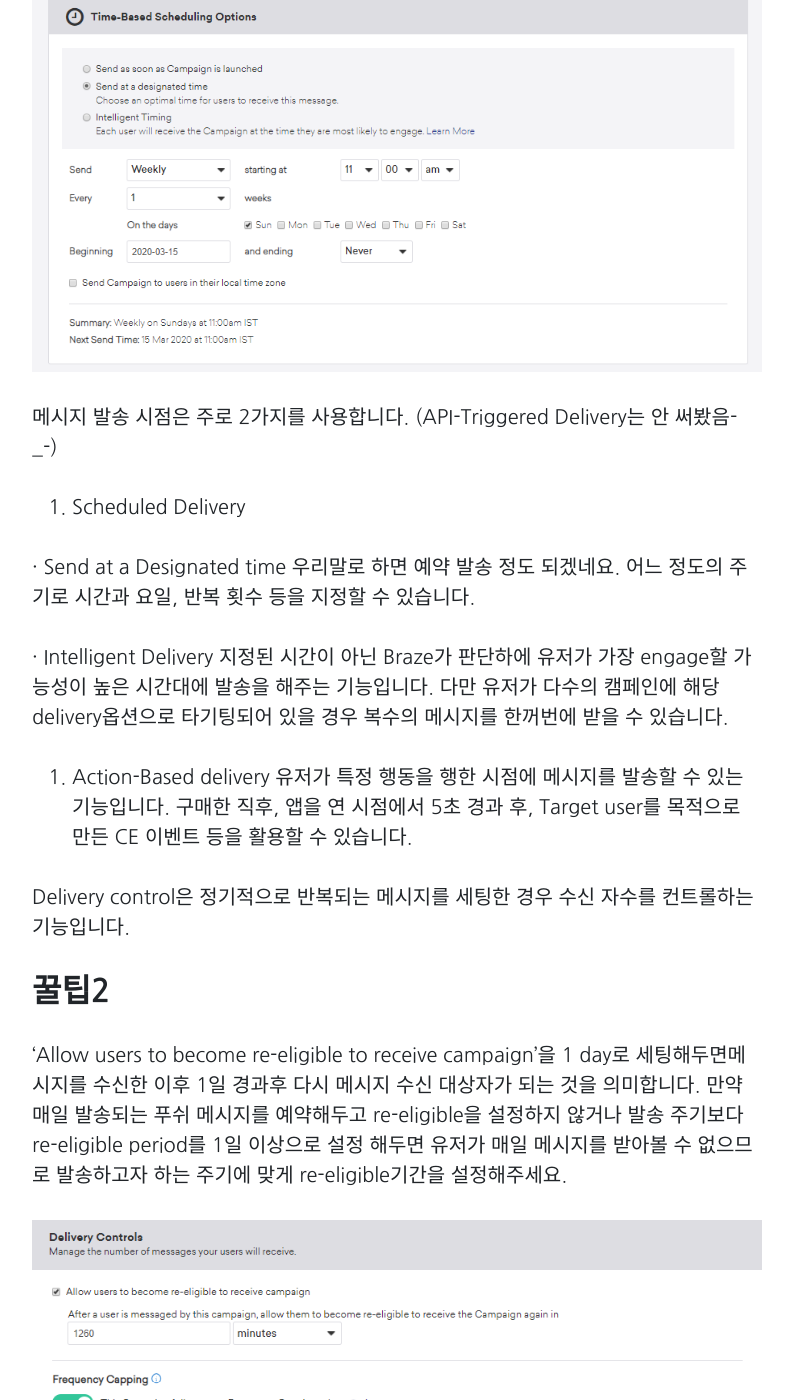
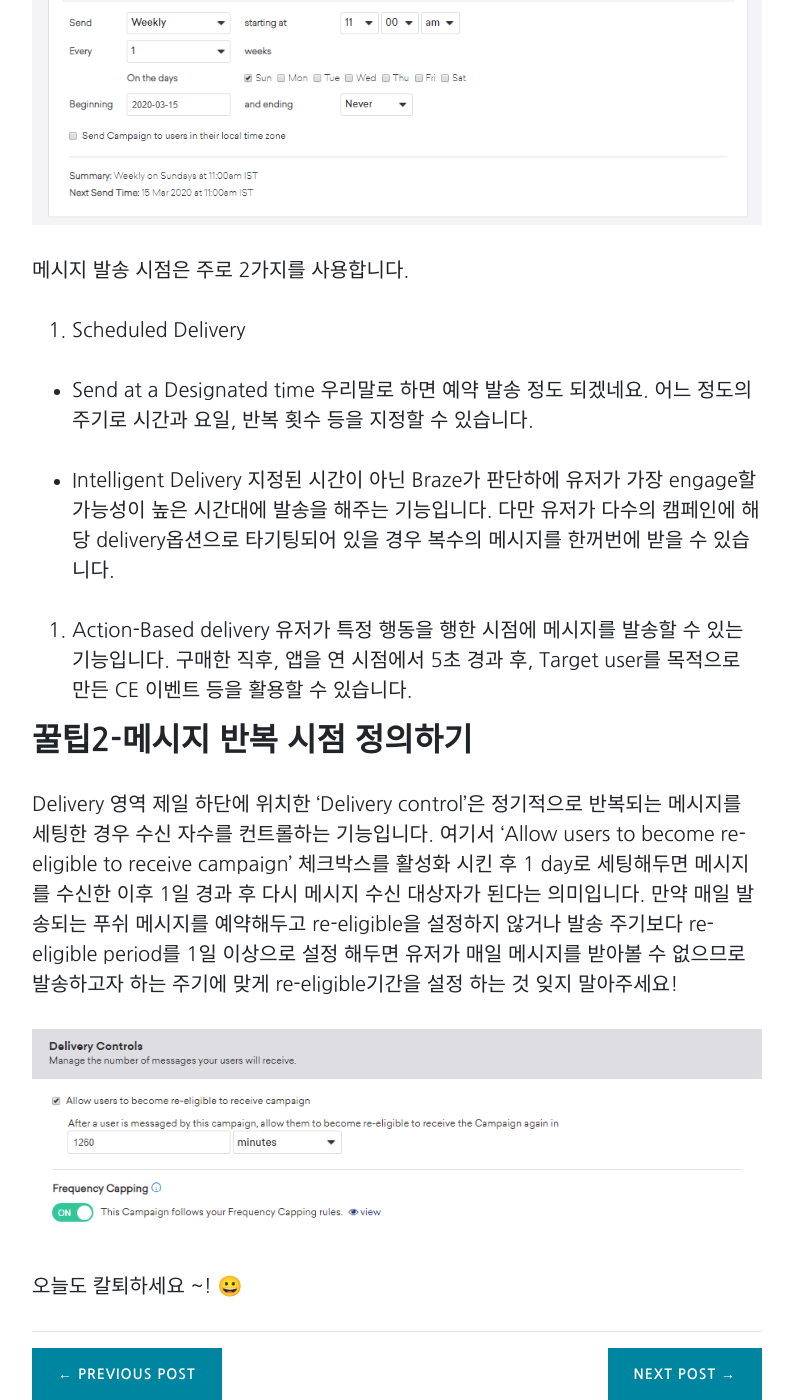
Before and after one commit to Marapro88/mara, a Jekyll site: the page built from _posts/2020-03-22-braze-honey-tip2-campaign-setting.md, in a window 1280 px wide and 1400 px high, scrolled down 6277 px. Shown: the whole window, without its empty margins (243-1036 px from the left). Built offline with Jekyll 4.4.1, drawn with Linux system fonts in a browser that asks for light colours; comment, search, counter and statistics services are not loaded; some of the changed text lies outside the part shown.

Commit message:
0507 Braze 2nd 포스팅 수정

```diff
--- a/_posts/2020-03-22-braze-honey-tip2-campaign-setting.md
+++ b/_posts/2020-03-22-braze-honey-tip2-campaign-setting.md
@@ -25,31 +25,23 @@
 ## Push vs In-app message
 우선 글을 시작하기에 앞서서 Push 와 In-app message가 무엇인지 살펴볼게요.
 
-![이미지1](/img/posts/03/01.png)
+![이미지1](/img/posts/03/01.png)![이미지3](/img/posts/03/03.png)
 
-Push는 모바일 잠금 화면 또는 알림 센터에 발송되는 메시지를 말합니다.
-
-![이미지3](/img/posts/03/03.png)
-
-In-app message는 서비스 앱 내에서 서비스 이용 중에 발송되는 메시지로 Braze에서는 3가지 type의 In-app message를 제공하고 있습니다.
+위 2개 이미지 중 좌측 이미지가 Push 우측 이미지가 In-app message입니다. Push는 모바일 잠금 화면 또는 알림 센터에 발송되는 메시지를 말합니다. In-app message는 서비스 앱 내에서 서비스 이용 중에 발송되는 메시지로 Braze에서는 3가지 type의 In-app message를 제공하고 있습니다.
 
 ![이미지4](/img/posts/03/04.png)
-
-SMS와 Push & In-app message를 비교해서 장점을 살펴본 아래 글도 참조해주세요.
-
-[푸시 메시지의 장점](https://blog.sendbird.com/ko/sms와-차별화되는-인앱-메시징과-푸시-알림의-중요성/)
 
 ## Campaign 세팅하기
 
 ![이미지5](/img/posts/03/05.png)
 
-Step 1. Create new campaign
+### Step 1. Create new campaign
 
 1. 좌측 메뉴바에서 ‘Campaigns’를 클릭
 2. +Create campaign 클릭
 3. 발송하고자 하는 메시지 type선택
 
- Step2. Compose
+ ### Step2. Compose
 
 ![이미지6](/img/posts/03/06.png)
 
@@ -59,69 +51,74 @@
 4. Push Title/Message 입력하기
 5. User customized 메시지 입력을 위해 +버튼 누르기
 
-## 꿀팁1
+## 꿀팁1- 개인화 메시지 보내기
 
 ![이미지7](/img/posts/03/07.PNG)
 
 메시지 입력창에서 “+”버튼을 누르고 들어가면 메시지를 개인화할 수 있는 창이 나옵니다. 이 기능을 사용하면 사내 DB에 저장되고 있는 유저의 정보를 활용해서 개인에게 맞춤화된 메시지를 발송할 수 있습니다.
 
-o  Personalization Type
- 여기서 어떤 값을 선택하느냐에 따라서 사용할 수 있는 Attribute의 종류가 결정됩니다. Braze에서 기본적으로 제공하는 Type은 Default attributes입니다.
+* Personalization Type
 
-o  Attribute
- 이름, 이메일, 성별, 마지막으로 앱 업데이트를 한 시점 등등 유저의 정보를 활용하여 개인에게 맞춤화된 메시지를 제공할 수 있습니다. 유저의 이름인 first_name을 골라보았습니다.
+여기서 어떤 값을 선택하느냐에 따라서 사용할 수 있는 Attribute의 종류가 결정됩니다. Braze에서 기본적으로 제공하는 Type은 Default attributes입니다.
 
-o  Default value(optional)
- 특정 유저가 Attribute에서 선택한 정보의 값을 가지고 있지 않은 경우, default로 보여줄 값을 입력해줍니다. “User”를 입력합니다.
+* Attribute
 
-o  Preview
- 실제 유저가 메시지를 받았을 때 볼 화면을 미리 보여줍니다.
+이름, 이메일, 성별, 마지막으로 앱 업데이트를 한 시점 등등 유저의 정보를 활용하여 개인에게 맞춤화된 메시지를 제공할 수 있습니다. 유저의 이름인 first_name을 골라보았습니다.
 
+* Default value(optional)
 
+특정 유저가 Attribute에서 선택한 정보의 값을 가지고 있지 않은 경우, default로 보여줄 값을 입력해줍니다. “User”를 입력합니다.
+
+* Preview
+
+실제 유저가 메시지를 받았을 때 볼 화면을 미리 보여줍니다.
 
 ![이미지8](/img/posts/03/08.png)
 
- 이미지 삽입하기
+1. 이미지 삽입하기
 
-1. 이미지를 삽입할 때 유의할 점은 메시지 type에 따라서 권장하는 이미지 spec이 있습니다. 권고 스펙은 이미지 삽입하는 pop-up창에서 안내해주고요, Push의 경우는 2:1 ratio를 반드시 지켜야만 올릴 수 있습니다. 2:1 비율이 아닌 이미지도 ‘Only images with a 2:1 aspect ratio.’ 체크박스를 해제하면 화면에 display는 되지만 최종 삽입은 되지 않습니다.
+   이미지를 삽입할 때 유의할 점은 메시지 type에 따라서 권장하는 이미지 spec이 있습니다. 권고 스펙은 이미지 삽입하는 pop-up창에서 안내해주고요, Push의 경우는 2:1 ratio를 반드시 지켜야만 올릴 수 있습니다. 2:1 비율이 아닌 이미지도 ‘Only images with a 2:1 aspect ratio.’ 체크박스를 해제하면 화면에 표시는 되지만 최종 삽입은 되지 않습니다.
 
- ![이미지9](/img/posts/03/09.PNG)
+    ![이미지9](/img/posts/03/09.PNG)
 
-1.  On click behavior
-    유저가 푸시 메시지를 클릭했을 때 일어나는 행동을 지정해줍니다.
-   Open App
-   Redirect to Web url
-   Deep Link into Application
-   3가지 행동 type을 제공하지만 유저의 engagement를 높이기 위해서는 Deep Link를 통해서 유저가 engagement를 일으키기를 원하는 그 페이지에 랜딩 시켜주는 것이 중요하겠죠. Deep link는 Product 팀과 상의해서 미리 개발되어 있는 경우는 Deep Link를 받아서 사용하면 되고 없는 경우에는 담당자에게 개발해달라고 요청하셔야 합니다.
+2. On click behavior
+   유저가 푸시 메시지를 클릭했을 때 일어나는 행동을 지정해줍니다.
 
-2.  Device options
-    유저가 Multi-device를 사용하는 경우 가장 최근에 사용한 device에만 푸시 메시지를 보내주는 기능입니다. 국가에 따라서는 개인이 여러 대의 단말기를 사용하는 경우가 일반적인 경우가 있기 때문에 이 옵션을 체크하기를 추천합니다.
+* Open App
 
- Step 3. Delivery
+* Redirect to Web url
+
+* Deep Link into Application
+
+  3가지 행동 type을 제공하지만 유저의 engagement를 높이기 위해서는 Deep Link를 통해서 유저가 engagement를 일으키기를 원하는 그 페이지에 랜딩 시켜주는 것이 중요하겠죠. Deep link는 Product 팀과 상의해서 미리 개발되어 있는 경우는 Deep Link를 받아서 사용하면 되고 없는 경우에는 담당자에게 개발해달라고 요청하셔야 합니다.
+
+3. Device options
+   유저가 Multi-device를 사용하는 경우 가장 최근에 사용한 device에만 푸시 메시지를 보내주는 기능입니다. 국가에 따라서는 개인이 여러 대의 단말기를 사용하는 경우가 일반적인 경우가 있기 때문에 이 옵션을 체크하기를 추천합니다.
+
+### Step 3. Delivery
 
 ![이미지10](/img/posts/03/10.PNG)
 
-메시지 발송 시점은 주로 2가지를 사용합니다. (API-Triggered Delivery는 안 써봤음-_-)
+메시지 발송 시점은 주로 2가지를 사용합니다.
 
 1. Scheduled Delivery
 
-·     Send at a Designated time
- 우리말로 하면 예약 발송 정도 되겠네요.
- 어느 정도의 주기로 시간과 요일, 반복 횟수 등을 지정할 수 있습니다.
+* Send at a Designated time
+   우리말로 하면 예약 발송 정도 되겠네요.
+   어느 정도의 주기로 시간과 요일, 반복 횟수 등을 지정할 수 있습니다.
 
-·     Intelligent Delivery
- 지정된 시간이 아닌 Braze가 판단하에 유저가 가장 engage할 가능성이 높은 시간대에 발송을 해주는 기능입니다. 다만 유저가 다수의 캠페인에 해당 delivery옵션으로 타기팅되어 있을 경우 복수의 메시지를 한꺼번에 받을 수 있습니다.
+* Intelligent Delivery
+   지정된 시간이 아닌 Braze가 판단하에 유저가 가장 engage할 가능성이 높은 시간대에 발송을 해주는 기능입니다. 다만 유저가 다수의 캠페인에 해당 delivery옵션으로 타기팅되어 있을 경우 복수의 메시지를 한꺼번에 받을 수 있습니다.
 
 2. Action-Based delivery
    유저가 특정 행동을 행한 시점에 메시지를 발송할 수 있는 기능입니다.
    구매한 직후, 앱을 연 시점에서 5초 경과 후, Target user를 목적으로 만든 CE 이벤트 등을 활용할 수 있습니다.
 
-Delivery control은 정기적으로 반복되는 메시지를 세팅한 경우 수신 자수를 컨트롤하는 기능입니다.
+## 꿀팁2-메시지 반복 시점 정의하기
 
-## 꿀팁2
 
- ‘Allow users to become re-eligible to receive campaign’을 1 day로 세팅해두면메시지를 수신한 이후 1일 경과후 다시 메시지 수신 대상자가 되는 것을 의미합니다. 만약 매일 발송되는 푸쉬 메시지를 예약해두고 re-eligible을 설정하지 않거나 발송 주기보다 re-eligible period를 1일 이상으로 설정 해두면 유저가 매일 메시지를 받아볼 수 없으므로 발송하고자 하는 주기에 맞게 re-eligible기간을 설정해주세요.
+Delivery 영역 제일 하단에 위치한 'Delivery control'은 정기적으로 반복되는 메시지를 세팅한 경우 수신 자수를 컨트롤하는 기능입니다. 여기서  ‘Allow users to become re-eligible to receive campaign’ 체크박스를 활성화 시킨 후 1 day로 세팅해두면 메시지를 수신한 이후 1일 경과 후 다시 메시지 수신 대상자가 된다는 의미입니다. 만약 매일 발송되는 푸쉬 메시지를 예약해두고 re-eligible을 설정하지 않거나 발송 주기보다 re-eligible period를 1일 이상으로 설정 해두면 유저가 매일 메시지를 받아볼 수 없으므로 발송하고자 하는 주기에 맞게 re-eligible기간을 설정 하는 것 잊지 말아주세요!
 
 ![이미지11](/img/posts/03/11.png)
 
- 오늘도 칼퇴하세요 ~! 😀
+오늘도 칼퇴하세요 ~! 😀
```
Also changed, not shown: _posts/2020-04-15-digital-marketing-cheat-key-1.md (+1 -1 lines), _posts/2020-04-26-digital-marketing-cheat-key-2.md (+2 -0 lines), img/posts/07/Thumnail.png (added), 1 other file.
